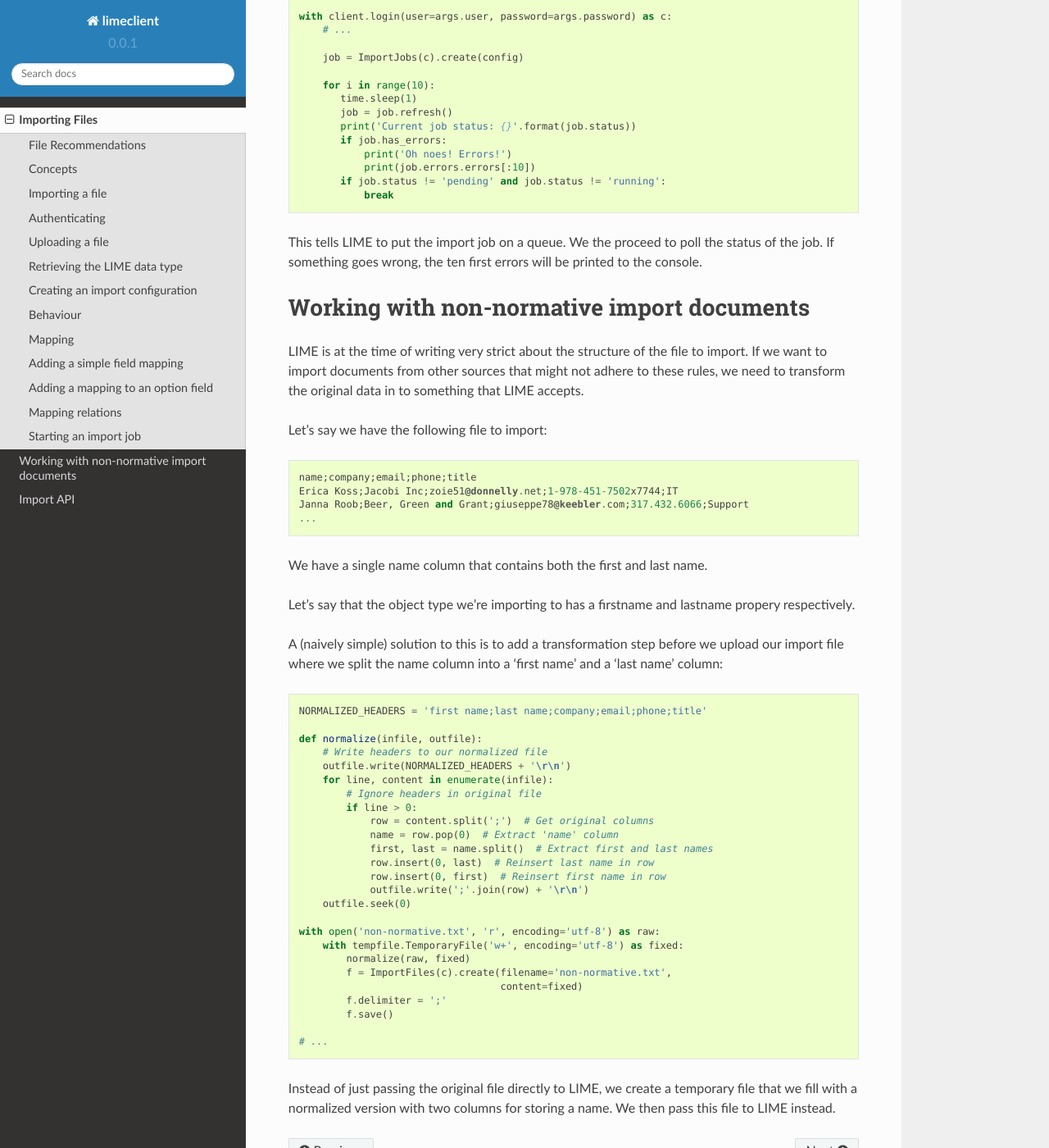
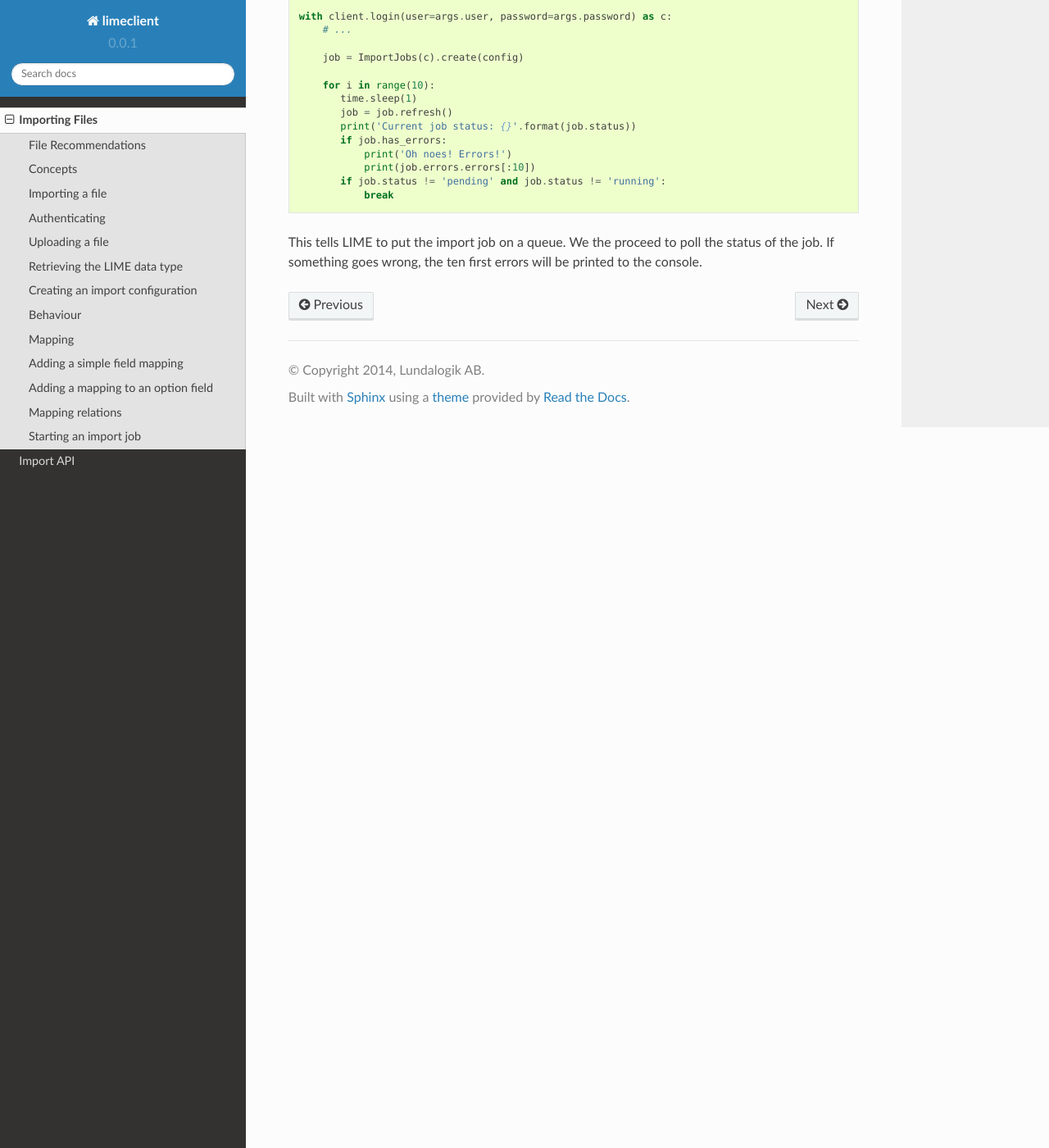
Before and after one commit to Lundalogik/limeclient, a Sphinx documentation site: the page built from docs/source/importing.rst, in a window 1280 px wide and 1400 px high, scrolled down 4830 px. Shown: the whole window at 82% size. Built offline with Sphinx 7.4.7 and the Read the Docs theme 2.0.0, drawn with Linux system fonts in a browser that asks for light colours.

Commit message:
Removed 'working with non-normative'. Moved to wiki.

```diff
--- a/docs/source/importing.rst
+++ b/docs/source/importing.rst
@@ -260,61 +260,3 @@ We can now start the import job:
 This tells LIME to put the import job on a queue. We the proceed to poll the
 status of the job. If something goes wrong, the ten first errors will be
 printed to the console.
-
-Working with non-normative import documents
-===========================================
-
-LIME is at the time of writing very strict about the structure of the file to
-import. If we want to import documents from other sources that might not
-adhere to these rules, we need to transform the original data in to something
-that LIME accepts.
-
-Let's say we have the following file to import:
-
-::
-
-    name;company;email;phone;title
-    Erica Koss;Jacobi Inc;zoie51@donnelly.net;1-978-451-7502x7744;IT
-    Janna Roob;Beer, Green and Grant;giuseppe78@keebler.com;317.432.6066;Support
-    ...
-
-We have a single name column that contains both the first and last name.
-
-Let's say that the object type we're importing to has a firstname and lastname
-propery respectively.
-
-A (naively simple) solution to this is to add a transformation step before we
-upload our import file where we split the name column into a 'first name' and
-a 'last name' column:
-
-.. code-block:: python
-
-    NORMALIZED_HEADERS = 'first name;last name;company;email;phone;title'
-
-    def normalize(infile, outfile):
-        # Write headers to our normalized file
-        outfile.write(NORMALIZED_HEADERS + '\r\n')
-        for line, content in enumerate(infile):
-            # Ignore headers in original file
-            if line > 0:
-                row = content.split(';')  # Get original columns
-                name = row.pop(0)  # Extract 'name' column
-                first, last = name.split()  # Extract first and last names
-                row.insert(0, last)  # Reinsert last name in row
-                row.insert(0, first)  # Reinsert first name in row
-                outfile.write(';'.join(row) + '\r\n')
-        outfile.seek(0)
-
-    with open('non-normative.txt', 'r', encoding='utf-8') as raw:
-        with tempfile.TemporaryFile('w+', encoding='utf-8') as fixed:
-            normalize(raw, fixed)
-            f = ImportFiles(c).create(filename='non-normative.txt',
-                                      content=fixed)
-            f.delimiter = ';'
-            f.save()
-
-    # ...
-
-Instead of just passing the original file directly to LIME, we create a
-temporary file that we fill with a normalized version with two columns for
-storing a name. We then pass this file to LIME instead.
```
